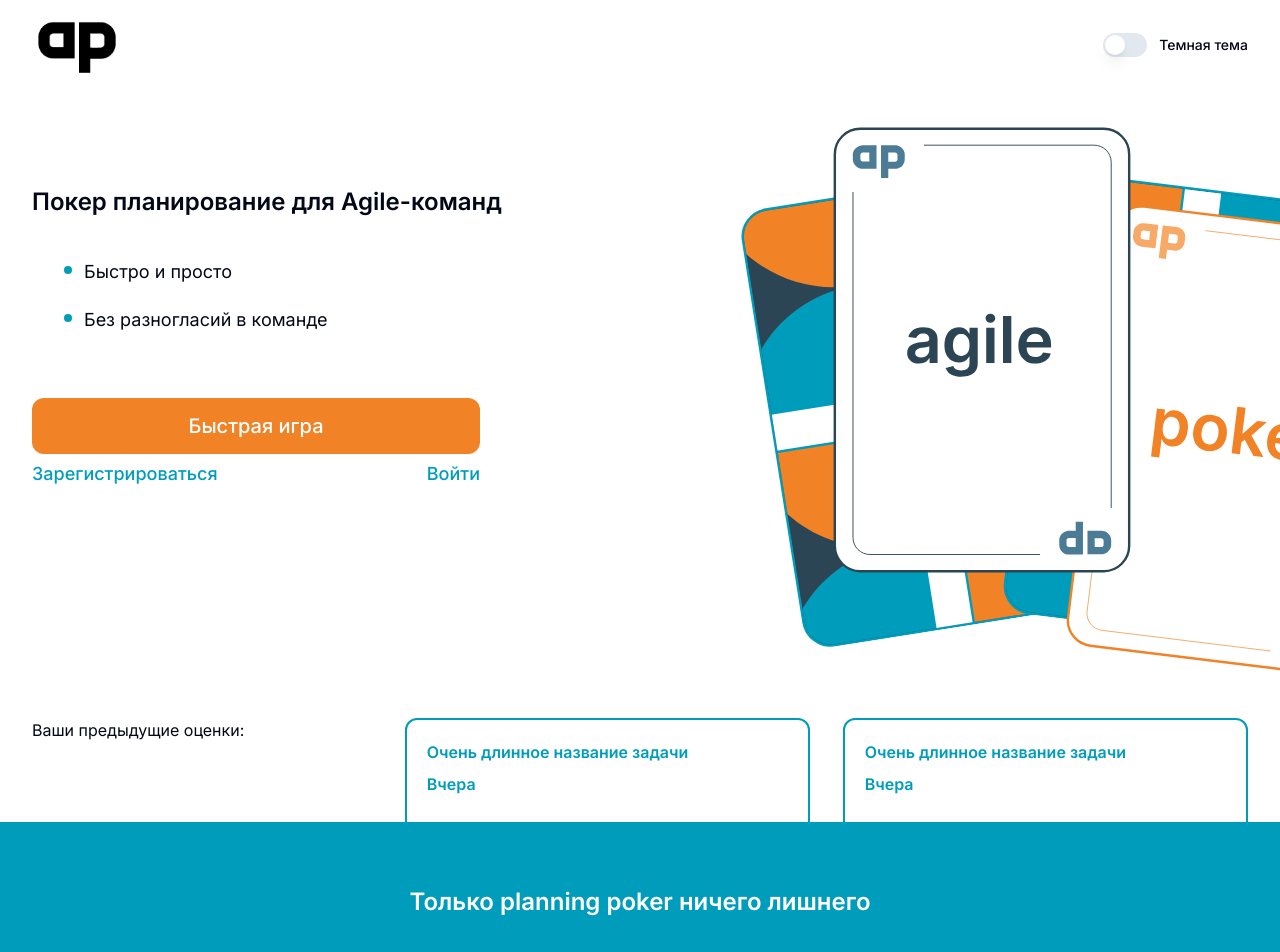
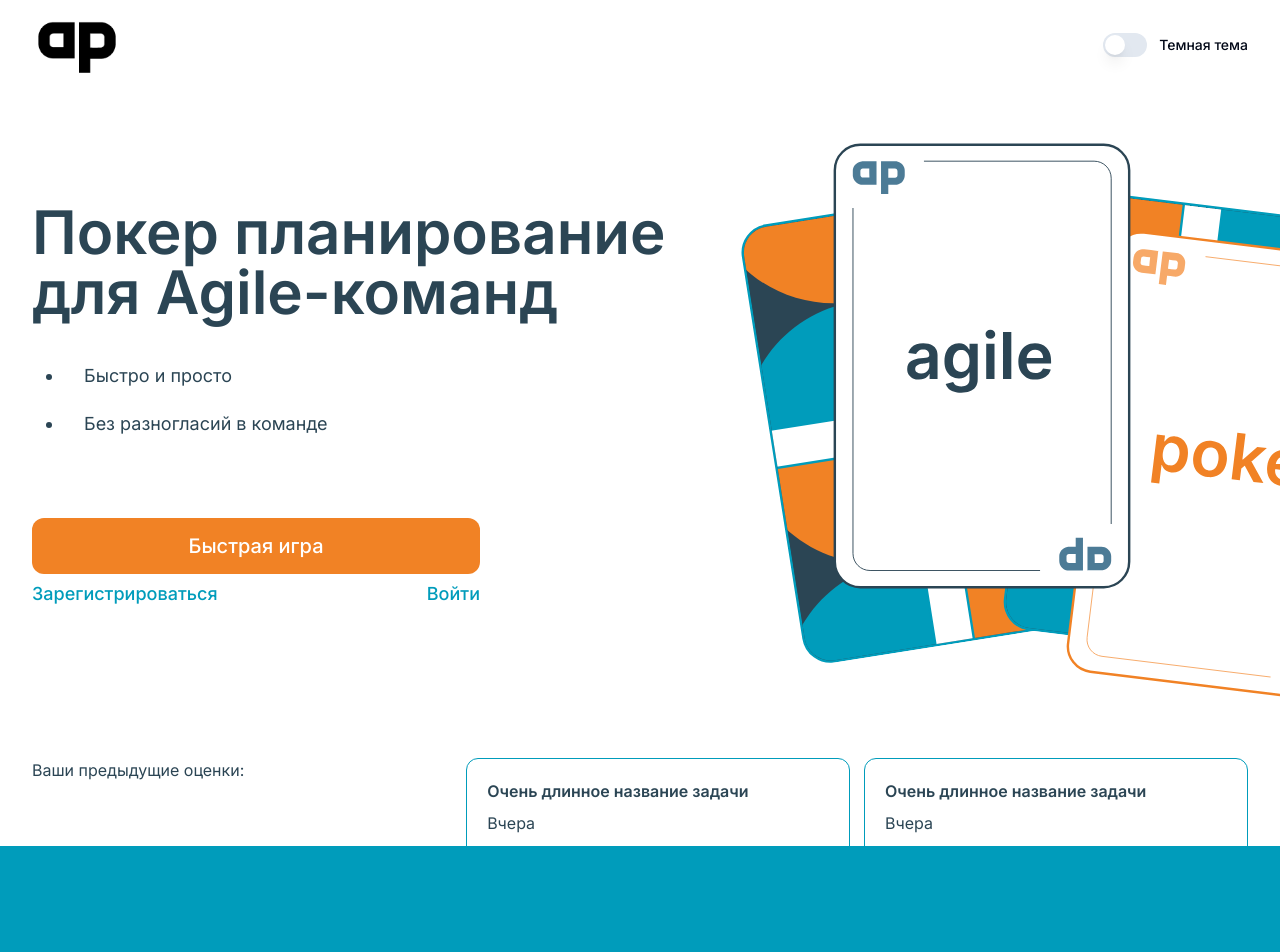
Before and after one commit to pirozheka/agile-poker, a Next.js app: page / in a window 1280 px wide. Shown: the top 952 px of the page. Built offline with nearby package versions, Linux system fonts and the light colour scheme.

Commit message:
Стилизация первого экрана

```diff
--- a/src/components/Hero.jsx
+++ b/src/components/Hero.jsx
@@ -3,18 +3,18 @@ import Cards from "./header-cards/Cards";
 
 const Hero = () => {
   return (
-    <div  className="mt-24 flex justify-between relative container" >
+    <div  className="mt-28 flex justify-between relative container" >
       <div>
-        <h2 className="text-2xl font-semibold">Покер планирование для Agile-команд</h2>
+        <h2 className="text-6xl font-semibold text-mainText">Покер планирование <br/>для Agile-команд</h2>
         <ul className="mt-10 pl-8">
-            <li className="text-lg mt-5 pl-5 before:block relative before:w-2 before:h-2 before:rounded-lg before:bg-main before:absolute before:inset-y-0 before:left-0 before:top-2">Быстро и просто</li>
-            <li className="text-lg mt-5 pl-5 before:block relative before:w-2 before:h-2 before:rounded-lg before:bg-main before:absolute before:inset-y-0 before:left-0 before:top-2">Без разногласий в команде</li>
+            <li className="text-lg mt-10 pl-5 list-disc text-mainText">Быстро и просто</li>
+            <li className="text-lg mt-5 pl-5 list-disc text-mainText">Без разногласий в команде</li>
         </ul>
-        <div className="flex flex-col max-w-md mt-16">
-            <Button className="bg-secondary text-xl text-white max-w-62 h-14 rounded-xl">Быстрая игра</Button>
+        <div className="flex flex-col max-w-md mt-20">
+            <Button className="bg-secondary text-xl text-white max-w-62 h-14 rounded-xl hover:bg-btnHover">Быстрая игра</Button>
             <div className="flex justify-between">
-                <Button className="text-main text-lg pl-0">Зарегистрироваться</Button>
-                <Button className="text-main text-lg pr-0">Войти</Button>
+                <Button className="text-main text-lg pl-0 hover:underline hover:text-decoration-solid">Зарегистрироваться</Button>
+                <Button className="text-main text-lg pr-0 hover:underline hover:text-decoration-solid">Войти</Button>
             </div>
         </div>
       </div >
--- a/src/components/HeroContainer.jsx
+++ b/src/components/HeroContainer.jsx
@@ -3,8 +3,8 @@ import Cards from "./header-cards/Cards";
 
 const HeroContainer = () => {
   return (
-    <div className="bg-main -mt-10 text-white p-16 ml-0" style={{width: 100 + 'vw'}}>
-        <h2 className="text-center text-2xl font-semibold">Только planning poker ничего лишнего</h2>
+    <div className="bg-main -mt-10 text-white ml-0" style={{width: 100 + 'vw'}}>
+        <h2 className="text-center text-4xl mt-28 font-semibold">Только planning poker <br/>ничего лишнего</h2>
 
 
     </div>
--- a/src/components/MenuCard.jsx
+++ b/src/components/MenuCard.jsx
@@ -1,9 +1,9 @@
 const MenuCard = ({ title = 'Очень длинное название задачи', taskDate = 'Вчера' }) => {
   return (
     <>
-        <div className="border-solid border-2  border-main text-main font-semibold p-5 h-36 w-1/3 rounded-xl transition-transform hover:-translate-y-6">
+        <div className="border-solid border-[1.5px]  border-main text-mainText font-semibold p-5 h-32 min-w-96 rounded-xl transition-transform hover:-translate-y-6">
             <h3>{title}</h3>
-            <p className="mt-2">{taskDate}</p>
+            <p className="mt-2 font-normal">{taskDate}</p>
         </div>
     </>
   );
--- a/src/components/Submenu.jsx
+++ b/src/components/Submenu.jsx
@@ -2,8 +2,8 @@ import MenuCard from "./MenuCard";
 
 const Submenu = () => {
   return (
-    <div className="flex justify-between mt-56 container">
-        <div className='pr-32'>
+    <div className="flex justify-between mt-36 container">
+        <div className='pr-52 text-base text-mainText'>
             Ваши предыдущие оценки:
         </div>
         <MenuCard />
--- a/tailwind.config.js
+++ b/tailwind.config.js
@@ -26,6 +26,8 @@ module.exports = {
         foreground: "hsl(var(--foreground))",
         main: '#009CBB',
         secondary: '#F18225',
+        mainText: 'rgb(43, 69, 84)',
+        btnHover: 'rgb(247, 169, 104)',
         destructive: {
           DEFAULT: "hsl(var(--destructive))",
           foreground: "hsl(var(--destructive-foreground))",
```
